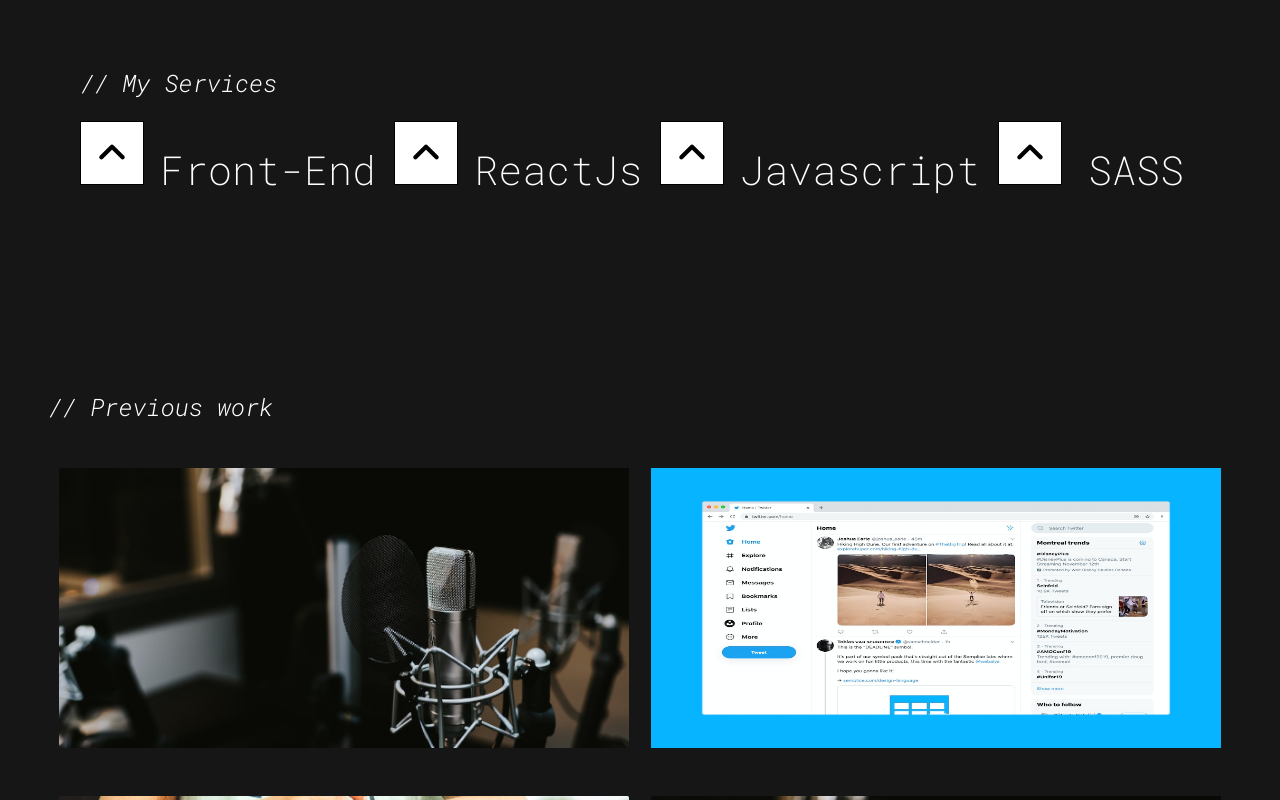
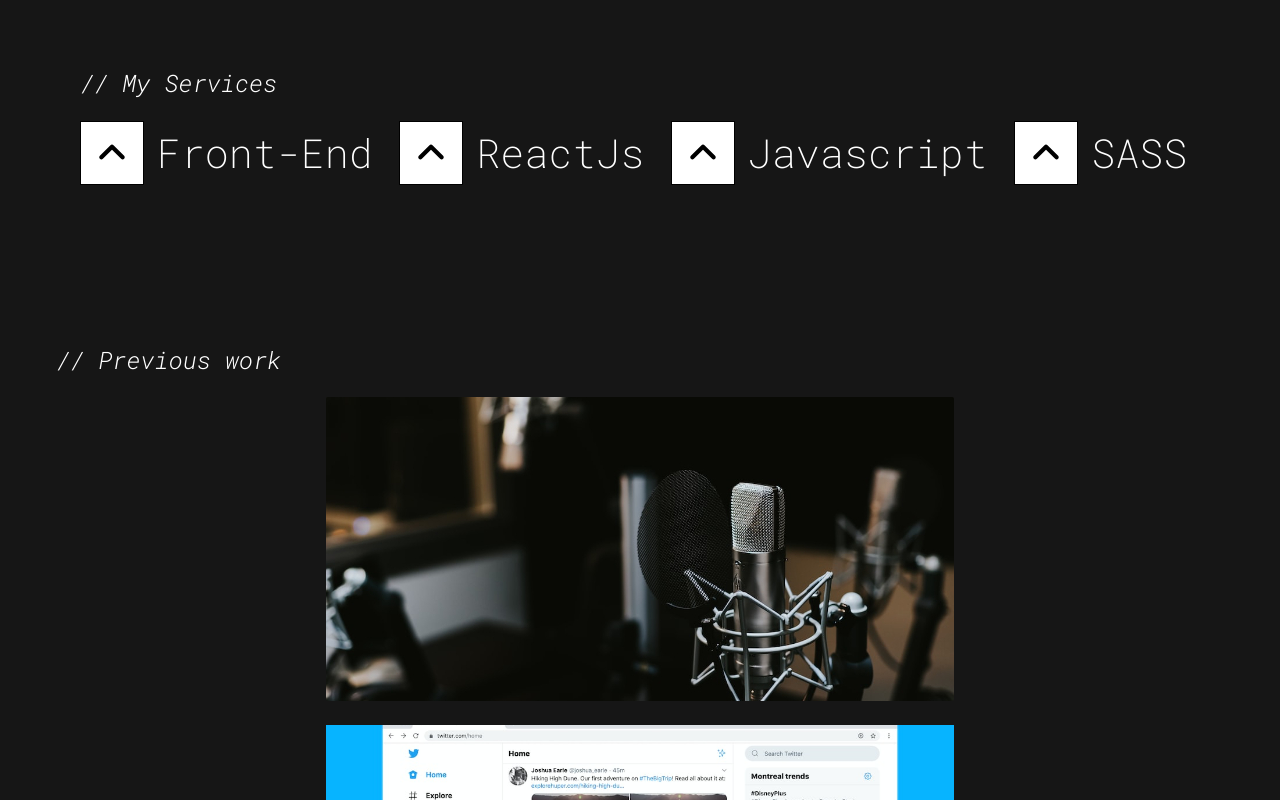
Before and after one commit to Helvin159/portfoliov6, a React (Create React App) app: page / in a window 1280 px wide. Shown: the part 1720-2520 px from the top of the page. Built offline with nearby package versions, Linux system fonts and the light colour scheme.

Commit message:
refactor style

```diff
--- a/src/components/FeaturedGallery.js
+++ b/src/components/FeaturedGallery.js
@@ -8,6 +8,7 @@ import { useNavigate } from 'react-router';
 const FeaturedGallery = () => {
 	const navigate = useNavigate();
 	const handleOnClick = () => navigate('/featured');
+	const detailsOnClick = (url) => navigate(`/${url}`);
 
 	return (
 		<div className='featured__gallery'>
@@ -15,15 +16,27 @@ const FeaturedGallery = () => {
 			<div className='featured__gallery__items'>
 				<div className='featured__gallery__items__item'>
 					<img src={img1} alt='imgs' />
+					<div className='overlay'>
+						<button onClick={detailsOnClick}>see details</button>
+					</div>
 				</div>
 				<div className='featured__gallery__items__item'>
 					<img src={img2} alt='imgs' />
+					<div className='overlay'>
+						<button>see details</button>
+					</div>
 				</div>
 				<div className='featured__gallery__items__item'>
 					<img src={img3} alt='imgs' />
+					<div className='overlay'>
+						<button>see details</button>
+					</div>
 				</div>
 				<div className='featured__gallery__items__item'>
 					<img src={img1} alt='imgs' />
+					<div className='overlay'>
+						<button>see details</button>
+					</div>
 				</div>
 			</div>
 			<div className='featured__gallery__btn'>
--- a/src/components/Services.js
+++ b/src/components/Services.js
@@ -10,18 +10,19 @@ const Services = () => {
 			<div className='services__blocks'>
 				<div className='service'>
 					<img src={svg1} alt='Angle Up' />
-					<span>Front-End</span>
+					<p>Front-End</p>
 				</div>
 				<div className='service'>
 					<img src={svg1} alt='Angle Up' />
-					<span>ReactJs</span>
+					<p>ReactJs</p>
 				</div>
 				<div className='service'>
 					<img src={svg1} alt='Angle Up' />
-					<span>Javascript</span>
+					<p>Javascript</p>
 				</div>
 				<div className='service'>
-					<img src={svg1} alt='Angle Up' /> <span>SASS</span>
+					<img src={svg1} alt='Angle Up' />
+					<p>SASS</p>
 				</div>
 			</div>
 		</div>
--- a/src/css/style.css
+++ b/src/css/style.css
@@ -197,22 +197,40 @@ main {
     padding: 1.6rem 0;
     margin: 0;
     position: relative; }
-    .services__blocks .service span {
-      font-size: 40px;
-      color: #fff;
-      font-weight: 200;
-      line-height: 44px;
-      padding: 0 1rem;
+    .services__blocks .service {
+      display: flex;
+      flex-direction: row;
+      flex-wrap: nowrap;
+      justify-content: center;
+      align-items: center;
       margin: 0; }
+      .services__blocks .service p {
+        font-size: 40px;
+        color: #fff;
+        font-weight: 200;
+        line-height: 44px;
+        padding: 0 0.8rem;
+        margin: 0; }
 
 .featured__gallery {
   background-color: var(--primary-bg-color);
-  padding: 4.5rem 3rem 0 3rem; }
+  padding: 0 3.5rem;
+  margin: 0; }
+  .featured__gallery p.featured__gallery__title {
+    color: #ffffff;
+    font-size: 24px;
+    font-family: var(--primary-font);
+    font-weight: 300;
+    font-style: italic;
+    line-height: 26px;
+    padding: 3.5rem 0 0 0;
+    margin: 0; }
   .featured__gallery__btn {
-    text-align: center; }
+    text-align: center;
+    padding: 2rem 0 4.5rem 0; }
     .featured__gallery__btn button {
       cursor: pointer;
-      margin: 1rem auto;
+      margin: 0.5rem auto;
       width: 266px;
       height: 46px;
       padding: 0px 8px;
@@ -226,28 +244,52 @@ main {
       line-height: 26px;
       text-transform: uppercase;
       outline: none; }
-  .featured__gallery p.featured__gallery__title {
-    color: #ffffff;
-    font-size: 24px;
-    font-family: var(--primary-font);
-    font-weight: 300;
-    font-style: italic;
-    line-height: 26px; }
   .featured__gallery__items {
     display: flex;
     flex-direction: row;
     flex-wrap: wrap;
-    justify-content: space-between;
-    align-items: left;
+    justify-content: space-evenly;
+    align-items: baseline;
     margin: 0; }
     .featured__gallery__items__item {
-      width: 570px;
-      height: 280px;
       border-radius: 2px;
-      margin: 1.5rem auto; }
+      margin: 0;
+      margin-top: 1.5rem;
+      width: 628px;
+      height: 304px;
+      position: relative; }
       .featured__gallery__items__item img {
-        max-width: 100%;
-        max-height: 100%;
         width: 100%;
         height: 100%;
-        overflow: hidden; }
+        object-fit: cover; }
+      .featured__gallery__items__item .overlay {
+        position: absolute;
+        top: 0;
+        bottom: 0;
+        left: 0;
+        right: 0;
+        background: rgba(0, 0, 0, 0.3);
+        opacity: 0;
+        transition: opacity 0.3s ease-in; }
+        .featured__gallery__items__item .overlay button {
+          cursor: pointer;
+          width: 192px;
+          height: 46px;
+          padding: 0px 8px;
+          border: 0;
+          box-shadow: 2px 2px 0px rgba(0, 0, 0, 0.8);
+          background-color: #000000;
+          color: #ffffff;
+          font-size: 20px;
+          font-family: var(--primary-font);
+          line-height: 26px;
+          text-transform: uppercase;
+          outline: none;
+          position: absolute;
+          top: 50%;
+          left: 50%;
+          transform: translate(-50%, -50%); }
+      .featured__gallery__items__item button:active {
+        outline: 0; }
+      .featured__gallery__items__item .overlay:hover {
+        opacity: 1; }
--- a/src/sass/components/_featured-gallery.scss
+++ b/src/sass/components/_featured-gallery.scss
@@ -1,13 +1,27 @@
 .featured__gallery {
 	background-color: var(--primary-bg-color);
-	padding: 4.5rem 3rem 0 3rem;
+	padding: 0 3.5rem;
+	margin: 0;
+	// border: 0.5px solid #fff;
+
+	& p.featured__gallery__title {
+		color: #ffffff;
+		font-size: 24px;
+		font-family: var(--primary-font);
+		font-weight: 300;
+		font-style: italic;
+		line-height: 26px;
+		padding: 3.5rem 0 0 0;
+		margin: 0;
+	}
 
 	&__btn {
 		text-align: center;
+		padding: 2rem 0 4.5rem 0;
 
 		& button {
 			cursor: pointer;
-			margin: 1rem auto;
+			margin: 0.5rem auto;
 			width: 266px;
 			height: 46px;
 			padding: 0px 8px;
@@ -24,35 +38,66 @@
 		}
 	}
 
-	& p.featured__gallery__title {
-		color: #ffffff;
-		font-size: 24px;
-		font-family: var(--primary-font);
-		font-weight: 300;
-		font-style: italic;
-		line-height: 26px;
-	}
-
 	&__items {
 		display: flex;
 		flex-direction: row;
 		flex-wrap: wrap;
-		justify-content: space-between;
-		align-items: left;
+		justify-content: space-evenly;
+		align-items: baseline;
 		margin: 0;
 
 		&__item {
-			width: 570px;
-			height: 280px;
 			border-radius: 2px;
-			margin: 1.5rem auto;
+			margin: 0;
+			margin-top: 1.5rem;
+			width: 628px;
+			height: 304px;
+			position: relative;
 
 			& img {
-				max-width: 100%;
-				max-height: 100%;
 				width: 100%;
 				height: 100%;
-				overflow: hidden;
+				object-fit: cover;
+			}
+
+			& .overlay {
+				position: absolute;
+				top: 0;
+				bottom: 0;
+				left: 0;
+				right: 0;
+				background: rgba(0, 0, 0, 0.3);
+				opacity: 0;
+				transition: opacity 0.3s ease-in;
+
+				& button {
+					cursor: pointer;
+					width: 192px;
+					height: 46px;
+					padding: 0px 8px;
+					border: 0;
+					box-shadow: 2px 2px 0px rgba(0, 0, 0, 0.8);
+					background-color: #000000;
+					color: #ffffff;
+					font-size: 20px;
+					font-family: var(--primary-font);
+					line-height: 26px;
+					text-transform: uppercase;
+					outline: none;
+
+					position: absolute;
+					top: 50%;
+					left: 50%;
+					transform: translate(-50%, -50%);
+				}
+			}
+
+			& button:active {
+				outline: 0;
+			}
+
+			& .overlay:hover {
+				opacity: 1;
 			}
 		}
 	}
--- a/src/sass/components/_services.scss
+++ b/src/sass/components/_services.scss
@@ -20,12 +20,18 @@
 		position: relative;
 
 		& .service {
-			& span {
+			display: flex;
+			flex-direction: row;
+			flex-wrap: nowrap;
+			justify-content: center;
+			align-items: center;
+			margin: 0;
+			& p {
 				font-size: 40px;
 				color: #fff;
 				font-weight: 200;
 				line-height: 44px;
-				padding: 0 1rem;
+				padding: 0 0.8rem;
 				margin: 0;
 			}
 		}
```
